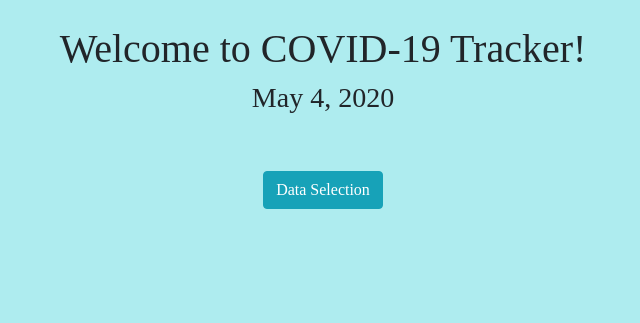
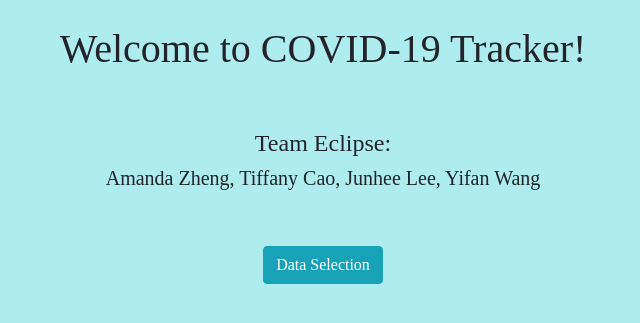
Before and after one commit to Mandy-Zheng/Eclipse, a Flask app: page / in a window 1280 px wide. Shown: the top 323 px of the page, without its empty margins (317-957 px from the left). Run offline with Flask 2, Linux system fonts and the light colour scheme; parts of the project's set-up code (start-up, migrations or seed data) failed here and were passed over; some libraries are stand-ins or nearby versions.

Commit message:
changed welcome page

```diff
--- a/app/templates/welcome.html
+++ b/app/templates/welcome.html
@@ -2,7 +2,9 @@
 
 {% block body %}
   <center>
-  <h3> {{ date }}</h3>
+  <br><br>
+  <h4>Team Eclipse:</h4>
+  <h5>Amanda Zheng, Tiffany Cao, Junhee Lee, Yifan Wang</h5>
   <br><br>
   <form action="/query">
     <button type = "submit" class = "btn btn-info" value = "sumbit"> Data Selection </button>
```
